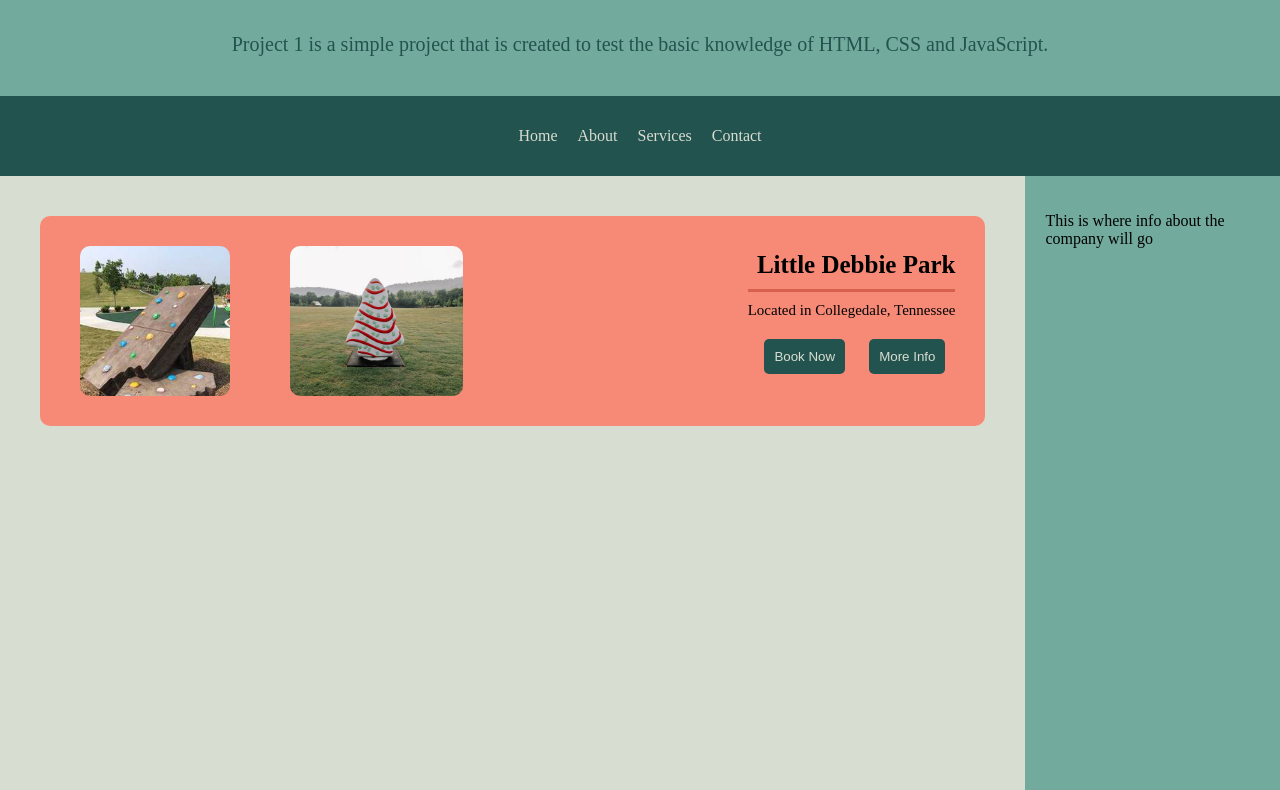
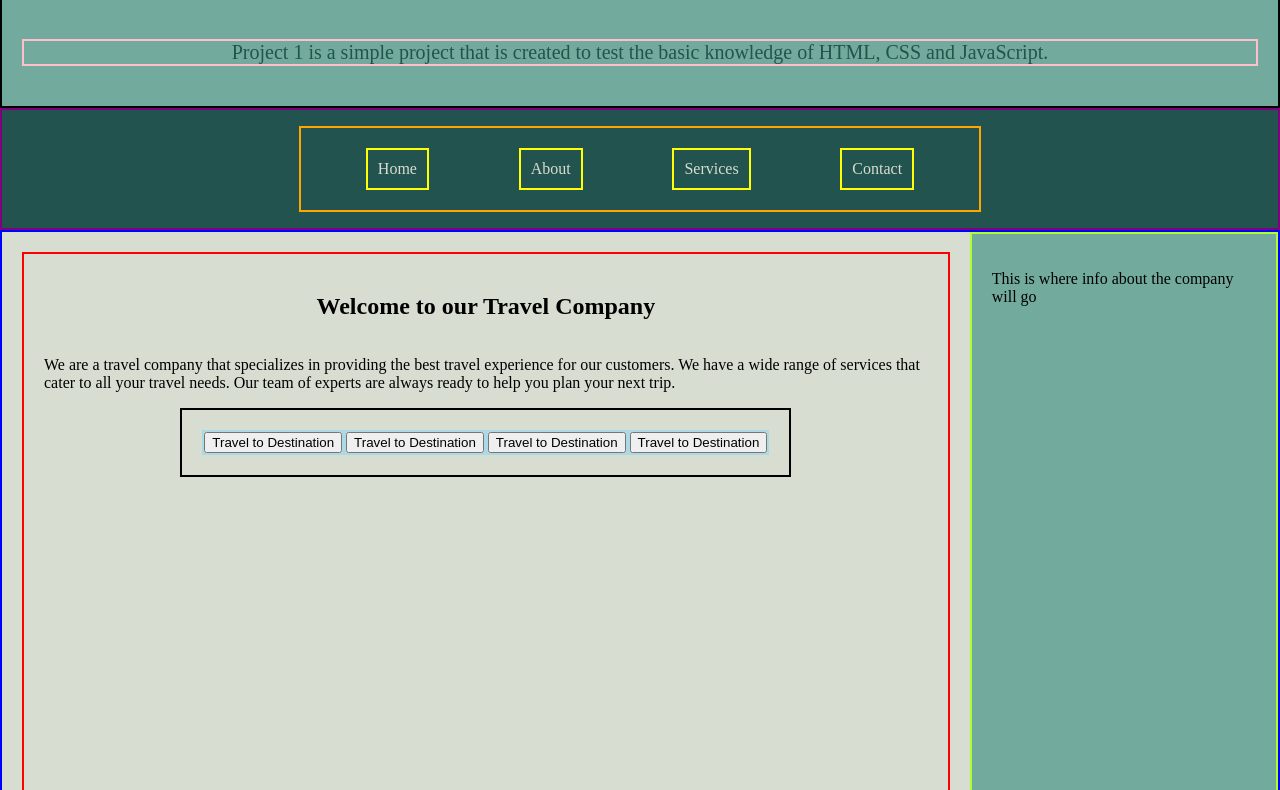
Before and after one commit to irawl254/project-1, a plain HTML site: page index.html in a window 1280 px wide. Shown: the part 174-964 px from the top of the page. Drawn offline with Linux system fonts and the light colour scheme; a web font is replaced by a local one.

Commit message:
deleted card, made dropdowns, outlined containers

```diff
--- a/index.html
+++ b/index.html
@@ -26,29 +26,47 @@
     </nav>
     </div>
     <div class="main-section">
+
     <div class="side-bar">
     <aside>
         <p> This is where info about the company will go </p>
     </aside>
     </div>
-<div class="container">
-    <div class="card">
-        <img src="brownie.jpg" alt="Brownie park">
-        <img src="tree.jpeg" alt="Tree park">
-    <div class="card-content">
-        <h2> Little Debbie Park</h2>
-        <p> Located in Collegedale, Tennessee</p>
+    <div class="content">
+        <h2> Welcome to our Travel Company</h2>
+        <p> We are a travel company that specializes in providing the best travel experience for our customers. We have a wide range of services that cater to all your travel needs. Our team of experts are always ready to help you plan your next trip. </p>
         <div class="buttons">
-            <button>Book Now
-            </button>
-            <button>More Info
-            </button>
+        <div class="dropdown">
+            <button class="dropbtn">Travel to Destination</button>
+            <div class="dropdown-content">
+                <a href="">Fly</a>
+                <a href="">Drive</a>
+            </div>
+        </div>
+        <div class="dropdown">
+            <button class="dropbtn">Travel to Destination</button>
+            <div class="dropdown-content">
+                <a href="">Fly</a>
+                <a href="">Drive</a>
+            </div>
+        </div>
+        <div class="dropdown">
+            <button class="dropbtn">Travel to Destination</button>
+            <div class="dropdown-content">
+                <a href="">Fly</a>
+                <a href="">Drive</a>
+            </div>
+        </div>
+        <div class="dropdown">
+            <button class="dropbtn">Travel to Destination</button>
+            <div class="dropdown-content">
+                <a href="">Fly</a>
+                <a href="">Drive</a>
             </div>
         </div>
     </div>
     </div>
     </div>
 
-
 </body>
 </html>
--- a/styles.css
+++ b/styles.css
@@ -15,7 +15,7 @@
     padding: 20px;
     margin: 0;
     color: #23534E;
-
+    border: 2px solid black;
   }
 
     header h1 {
@@ -26,6 +26,7 @@
     justify-content: center;
     align-items: center;
     font-size: 75px;
+    border: 2px solid white;
   }
 
     header p{
@@ -34,120 +35,101 @@
     align-items: center;
     margin-top: 0px;
     font-size: 20px;
+    border: 2px solid pink;
 }
 nav{
     background-color: #23534E;
     display: flex;
     justify-content: center;
-    align-items: space-between;
+    align-items: center;
+    border: 2px solid purple;
 }
     nav ul{
     background-color: #23534E;
-    padding: 5px;
+    padding: 20px;
     text-decoration: none;
     color: #D8DDD1;
     display: flex;
-
+    border: 2px solid orange;
+    width: 50%;
+    justify-content: space-around;
 }
     nav a {
     text-decoration: none;
     color: #D8DDD1;
     padding: 10px;
-
-  }
-
-    aside{
-    background-color: #72AB9D;
-    padding: 20px;
-    height: 100%;
+    border: 2px solid yellow;
 
   }
 
   .main-section{
     display: flex;
     flex-direction: row-reverse;
+    align-items: flex-start;
     height: 100%;
-    width: 100vw;
+    width: auto;
     margin: 0px;
+    border: 2px solid blue;
   }
 
   .side-bar{
     display: flex;
     flex-direction: column;
-    justify-content: center;
+    justify-content: flex-start;
     align-items: flex-end;
+    width: 30%;
+    height: 100vh;
+    border: 2px solid greenyellow;
+    background-color: #72AB9D;
+    padding: 20px;
   }
 
-  .container {
+.content{
+    display: flex;
+    flex-direction: column;
+    justify-content: flex-start;
+    align-items: center;
+    width: 100vw;
+    height: 100vh;
+    margin: 20px;
+    padding: 20px;
+    border: 2px solid red;
+}
+
+.dropdown{
+    border: 2px solid lightblue;
+    display: inline-block;
+    flex-direction: row;
+    justify-content: flex-start;
+    align-items: center;
+}
+
+.dropdown a{
+    display: block;
+    color: black;
+    text-decoration: none;
+    padding: 10px;
+
+}
+
+.dropdown .dropdown-content{
+    position: absolute;
+    display: none;
+    background-color: #f9f9f9;
+    min-width: 160px;
+    box-shadow: 0px 8px 16px 0px rgba(0,0,0,0.2);
+    z-index: 1;
+}
+
+.dropdown:hover .dropdown-content{
+    display: block;
+}
+
+.buttons{
     display: flex;
     flex-direction: row;
-    flex-wrap: wrap;
-    justify-content: flex-start;
-    align-items: flex-start;
-    height: 100vh;
-    width: 100vw;
-    margin: 20px;
+    justify-content: center;
+    align-items: space-between;
+    border: 2px solid black;
+    padding: 20px;
 }
-
-.card {
-    width: 100%;
-    height: 150px;
-    padding: 30px;
-    margin: 20px;
-    background-color: #F78A77;
-    display: flex;
-    flex-direction: row;
-    align-items: flex-start;
-    justify-content: space-between;
-    border-radius: 10px;
-}
-.card-content{
-    display: flex;
-    flex-direction: column;
-    justify-content: space-between;
-    align-items: flex-end;
-    width: 50%;
-}
-.card-image {
-    margin-right: 20px;
-}
-
-.card img{
-    width: auto;
-    height: 100%;
-    object-fit: cover;
-    border-radius: 10px;
-    overflow: hidden;
-    margin: 0px 10px;
-}
-.card h2{
-    font-size: 25px;
-    font-weight: bold;
-    color: black;
-    margin: 5px 0px 0px 0px;
-}
-
-.card p{
-    font-size: 15px;
-    color: black;
-    margin: 10px 0px;
-    overflow: scroll;
-    border-top: 3px solid #d7614d;
-    padding: 10px 0px;
-}
-
-/* .buttons{
-    display: flex;
-    flex-direction: row;
-    justify-content: flex-start;
-    width: 100%;
-} */
-.card button{
-    background-color: #23534E;
-    color: #D8DDD1;
-    border: none;
-    padding: 10px;
-    border-radius: 5px;
-    cursor: pointer;
-    margin: 0px 10px;
-}
```
